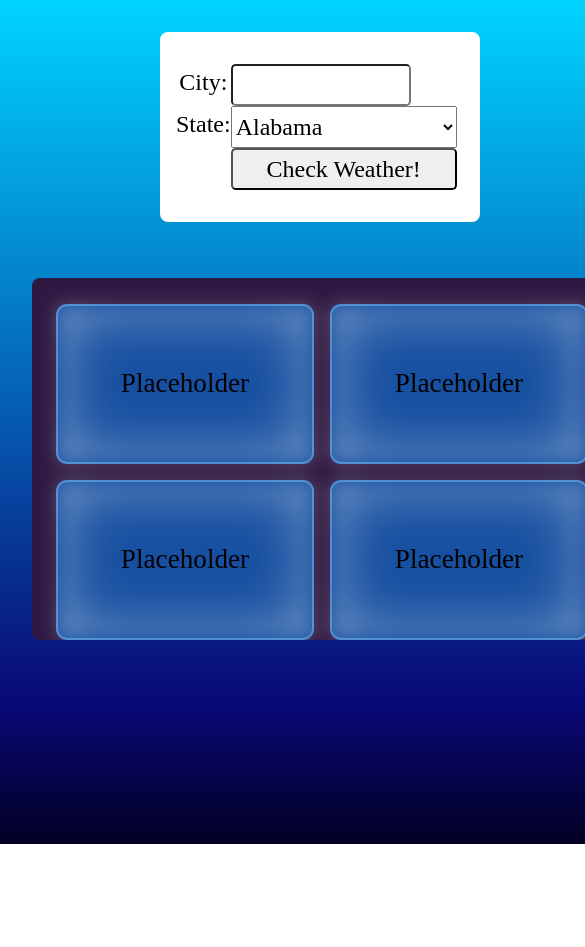
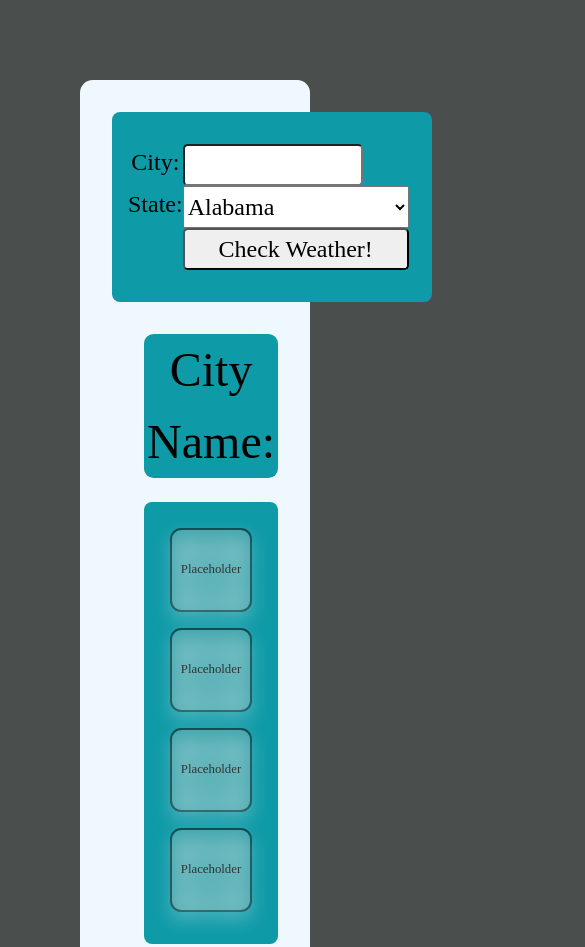
Before and after one commit to Brandon-Schefstad/weatherApp, a plain HTML site: page index.html in a window 390 px wide. Shown: the top 947 px of the page, 585 px wide, since content can reach past the window. Before the commit the page ends 844 px from the top, so only its background shows below. Drawn offline with Linux system fonts and the light colour scheme.

Commit message:
Media Queries

```diff
--- a/css/style.css
+++ b/css/style.css
@@ -89,7 +89,11 @@ select {
 /*******************************************/
 
 body{
-  background: linear-gradient(0deg, rgba(2,0,36,1) 0%, rgba(9,9,121,1) 17%, rgba(0,212,255,1) 100%);
+  background-color: rgb(74,78,77);
+}
+.hero{
+  display:flex;
+  justify-content:space-between;
 }
 img{
   display: block;
@@ -98,17 +102,20 @@ img{
 .main{
   display:flex;
   justify-content: space-evenly;
+  background-color: aliceblue;
+  margin:5rem 5rem 0rem 5rem;
+  padding:0rem 0rem 3rem 0rem;
+  border-radius: 0.8rem;
 }
 .formcontainer{
   display:flex;
-  margin-top:2em;
-  margin-left:10em;
+  margin:auto;
   padding-block:2em;
   padding-left:1em;
   padding-right:1em;
   text-align: right;
   width:20em;
-  background:white;
+  background:rgb(14,154,167);
   border-radius: 0.5em;;
 }
 .form{
@@ -142,7 +149,7 @@ input{
 }
 
 .maindisplay{
-  background-color:rgba(169, 49, 153, 0.644);
+  background-color:rgba(14,154,167);
   font-size:3rem;
   margin-left:0.67em;
   margin-bottom:0.5em;
@@ -151,31 +158,31 @@ input{
 .maindisplay__text{}
 .maindisplay__image{}
 .griddisplay{
-  background-color: rgb(46, 25, 66);
+  background-color: rgb(14,154,167);
   display:grid;
   grid-template-columns: repeat(2,50%);
   grid-template-rows: repeat(2,1fr);
+  justify-items: center;
   padding-top:0.6em;
   padding-left:1em;
   padding-right:1em;
+  padding-bottom:2em;
   margin-left:2em;
   position:relative;
-  overflow-x: scroll;
   border-radius: 0.5em;
 }
 .griddisplay__panel{
-  background-color:rgba(0, 136, 255,0.5);
-  border:2.5px solid rgba(99, 182, 255, 0.5);
+  background-color:rgba(61,164,171);
+  border:2.5px solid rgb(6, 70, 76);
   height:10em;
-  width:258px;
+  width:80%;
   display:flex;
   justify-content: center;
   border-radius: 0.7em;
   margin-top:1em;
-  margin-left:0.5em;
-  margin-right:0.5em;
   color:rgba(0,0,0,1);
   position: relative;
+  padding:0.5em;
 }
 .griddisplay__panel:before{
   content:'';
@@ -193,17 +200,17 @@ input{
   text-transform: capitalize;
 }
 .image-wrapper{
-  background:white;
+  background:rgb(254,138,113);
+  margin-left:-6rem;
   padding:2em;
   margin-top:2rem;
   border-radius:1.25rem;
 }
 .image{
-  margin-top:2em;
   max-height:500px;
   max-width:500px;
   border-radius:1.25rem;
-  box-shadow: 4px 4px 4px rgba(0, 136, 255,0.5)
+  box-shadow: 4px 4px 4px rgba(74,78,77,0.8)
 }
 
 /******************************************
@@ -212,3 +219,42 @@ input{
 .hidden{
   visibility: hidden;
 }
+
+@media screen and (max-width:1500px){
+  .main{
+    flex-direction:column;
+    padding:2em;
+  }
+
+  .image-wrapper{
+    margin-left:2em;
+  }
+}
+
+@media screen and (max-width:780px){
+  .griddisplay{
+    grid-template-columns: none;
+    grid-auto-rows:auto
+  }
+  .griddisplay__panel{
+    height:auto;
+  }
+  .griddisplay__panel > span{
+    font-size:1.2rem;
+    height:4rem;
+  }
+  img{
+    width:200px;
+    margin-top: 0.5rem;
+    margin-top:0rem;
+  }
+  .image-wrapper{
+    padding: 0.5rem 0rem 0.5rem 0rem;
+  }
+}
+
+@media screen and (max-width:500px){
+  .griddisplay__panel > span{
+    font-size:0.8rem;
+  }
+}
--- a/index.html
+++ b/index.html
@@ -78,7 +78,7 @@
 				</button>
 				<div class="wrapper">
 					<div class="maindisplay">
-						<span class="maindisplay__text"></span>
+						<span class="maindisplay__text">City Name:</span>
 					</div>
 					<div class="griddisplay">
 						<section class="griddisplay__panel">
```
